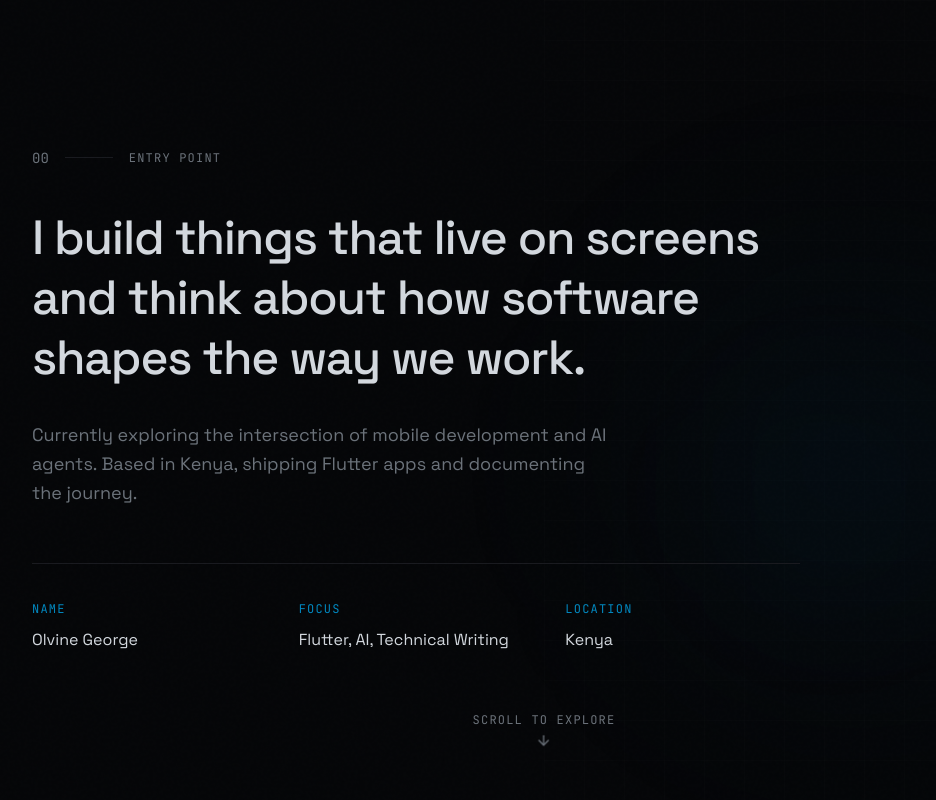
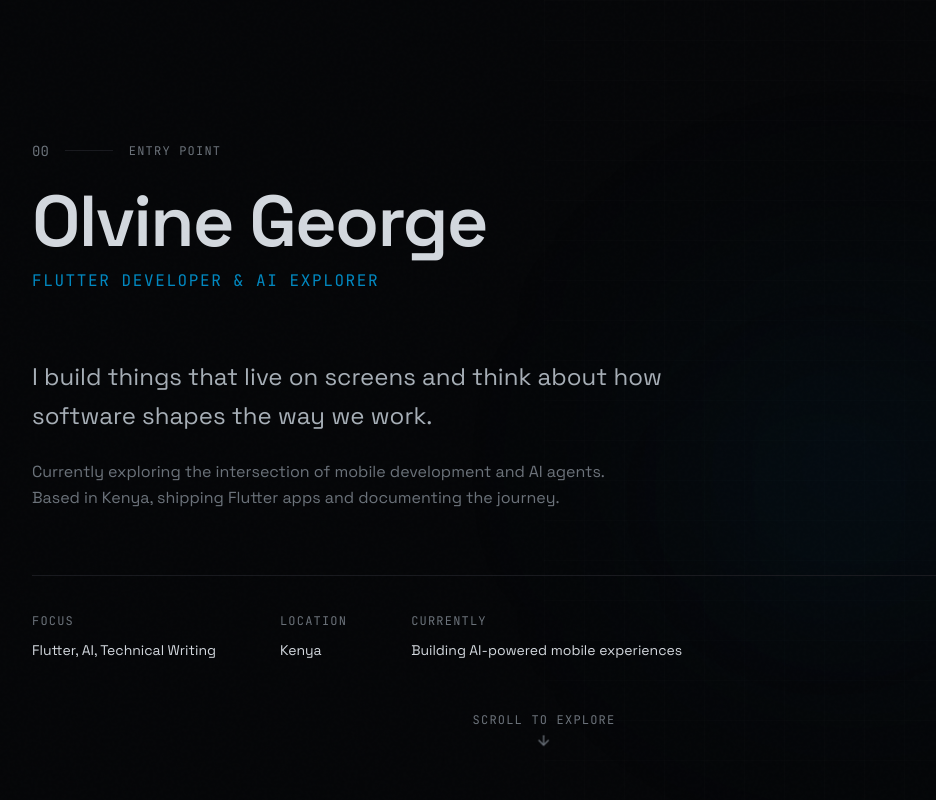
Before and after one commit to Olvine23/v0-developer-portfolio, a Next.js app: page / in a window 1280 px wide. Shown: the top 800 px of the page, without its empty margins (96-1032 px from the left). Built offline with nearby package versions, Linux system fonts and the light colour scheme.

Commit message:
feat: update intro section with name and role focus

```diff
--- a/components/journal/intro.tsx
+++ b/components/journal/intro.tsx
@@ -22,7 +22,7 @@ export function Intro() {
       <div className="pointer-events-none absolute bottom-1/4 right-[20%] h-[200px] w-[200px] rounded-full bg-primary/3 blur-[80px]" />
 
       {/* Chapter indicator */}
-      <div className="relative z-10 mb-10 flex items-center gap-4">
+      <div className="relative z-10 mb-6 flex items-center gap-4">
         <span className="font-mono text-sm text-muted-foreground">00</span>
         <div className="h-px w-12 bg-border" />
         <span className="font-mono text-xs uppercase tracking-widest text-muted-foreground">
@@ -30,37 +30,47 @@ export function Intro() {
         </span>
       </div>
 
-      {/* Main statement - centered with max-width */}
-      <div className="relative z-10 max-w-3xl">
-        <h1 className="text-balance text-3xl font-medium leading-tight tracking-tight md:text-4xl lg:text-5xl">
+      {/* Name as primary focus */}
+      <div className="relative z-10 max-w-4xl">
+        <h1 className="text-4xl font-semibold tracking-tight md:text-6xl lg:text-7xl">
+          Olvine George
+        </h1>
+        <p className="mt-3 font-mono text-sm uppercase tracking-widest text-primary md:text-base">
+          Flutter Developer & AI Explorer
+        </p>
+      </div>
+
+      {/* Main statement */}
+      <div className="relative z-10 mt-12 max-w-2xl md:mt-16">
+        <p className="text-xl leading-relaxed text-secondary-foreground md:text-2xl">
           I build things that live on screens and think about how software shapes the way we work.
-        </h1>
+        </p>
 
-        <p className="mt-8 max-w-xl text-base leading-relaxed text-muted-foreground md:text-lg">
+        <p className="mt-6 max-w-xl text-base leading-relaxed text-muted-foreground">
           Currently exploring the intersection of mobile development and AI agents.
           Based in Kenya, shipping Flutter apps and documenting the journey.
         </p>
       </div>
 
-      {/* Identity block */}
-      <div className="relative z-10 mt-14 grid max-w-3xl gap-8 border-t border-border pt-8 md:grid-cols-3">
+      {/* Details block */}
+      <div className="relative z-10 mt-12 flex flex-wrap gap-8 border-t border-border pt-8 md:mt-16 md:gap-16">
         <div>
-          <span className="font-mono text-xs uppercase tracking-widest text-primary">
-            Name
+          <span className="font-mono text-xs uppercase tracking-widest text-muted-foreground">
+            Focus
           </span>
-          <p className="mt-2">Olvine George</p>
+          <p className="mt-2 text-sm">Flutter, AI, Technical Writing</p>
         </div>
         <div>
-          <span className="font-mono text-xs uppercase tracking-widest text-primary">
-            Focus
+          <span className="font-mono text-xs uppercase tracking-widest text-muted-foreground">
+            Location
           </span>
-          <p className="mt-2">Flutter, AI, Technical Writing</p>
+          <p className="mt-2 text-sm">Kenya</p>
         </div>
         <div>
-          <span className="font-mono text-xs uppercase tracking-widest text-primary">
-            Location
+          <span className="font-mono text-xs uppercase tracking-widest text-muted-foreground">
+            Currently
           </span>
-          <p className="mt-2">Kenya</p>
+          <p className="mt-2 text-sm">Building AI-powered mobile experiences</p>
         </div>
       </div>
 
```
